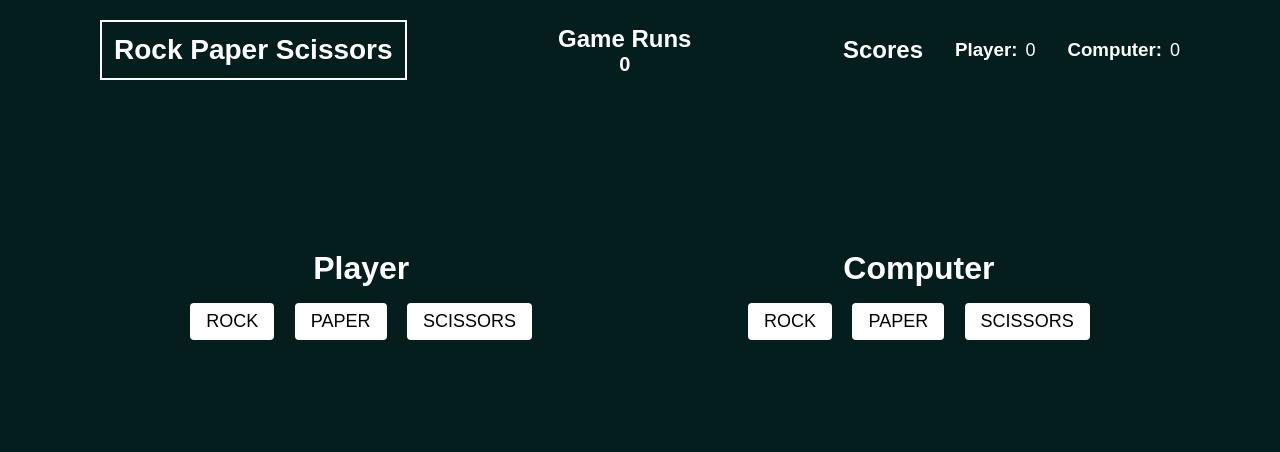
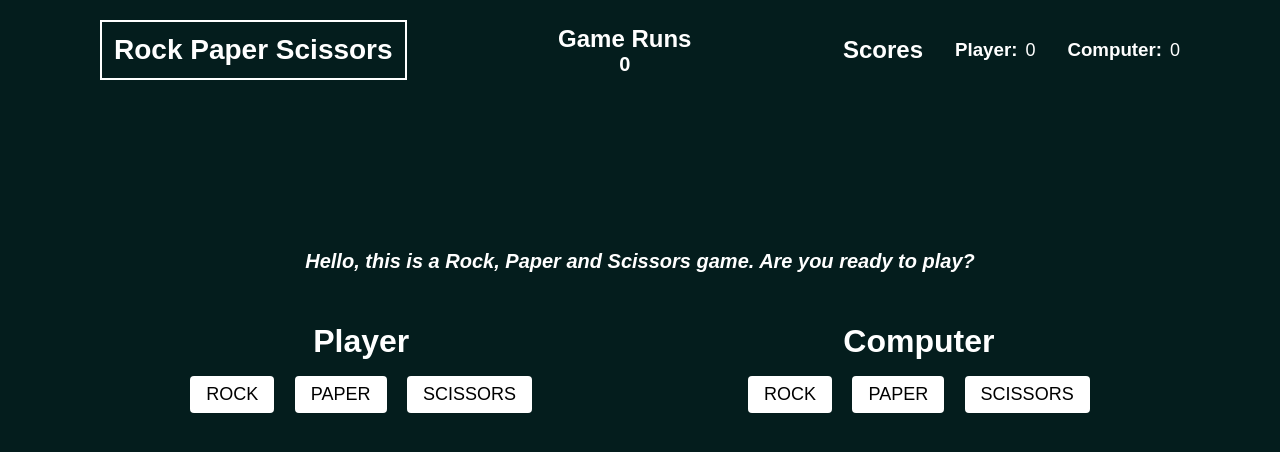
Before and after one commit to mark-akom/rock-paper-scissors, a plain HTML site: page index.html in a window 1280 px wide. Drawn offline with Linux system fonts and the light colour scheme.

Commit message:
Modified the html file to add more structure and also the css file to provide more styling.

```diff
--- a/index.html
+++ b/index.html
@@ -36,6 +36,9 @@
 
     <div class="game-body">
         <div class="game-body-container">
+
+            <p class="outcome">Hello, this is a Rock, Paper and Scissors game. Are you ready to play?</p>
+
             <div class="player-section">
                 <h4>Player</h4>
                 <div class="button-controls">
--- a/styles.css
+++ b/styles.css
@@ -66,7 +66,17 @@ body {
 .game-body-container {
     display: flex;
     justify-content: center;
-    gap: 200px;
+    column-gap: 200px;
+    flex-wrap: wrap;
+}
+
+.outcome {
+    width: 100%;
+    text-align: center;
+    padding-bottom: 50px;
+    font-size: 20px;
+    font-weight: 700;
+    font-style: italic;
 }
 
 .player-section, .cpu-section {
```
